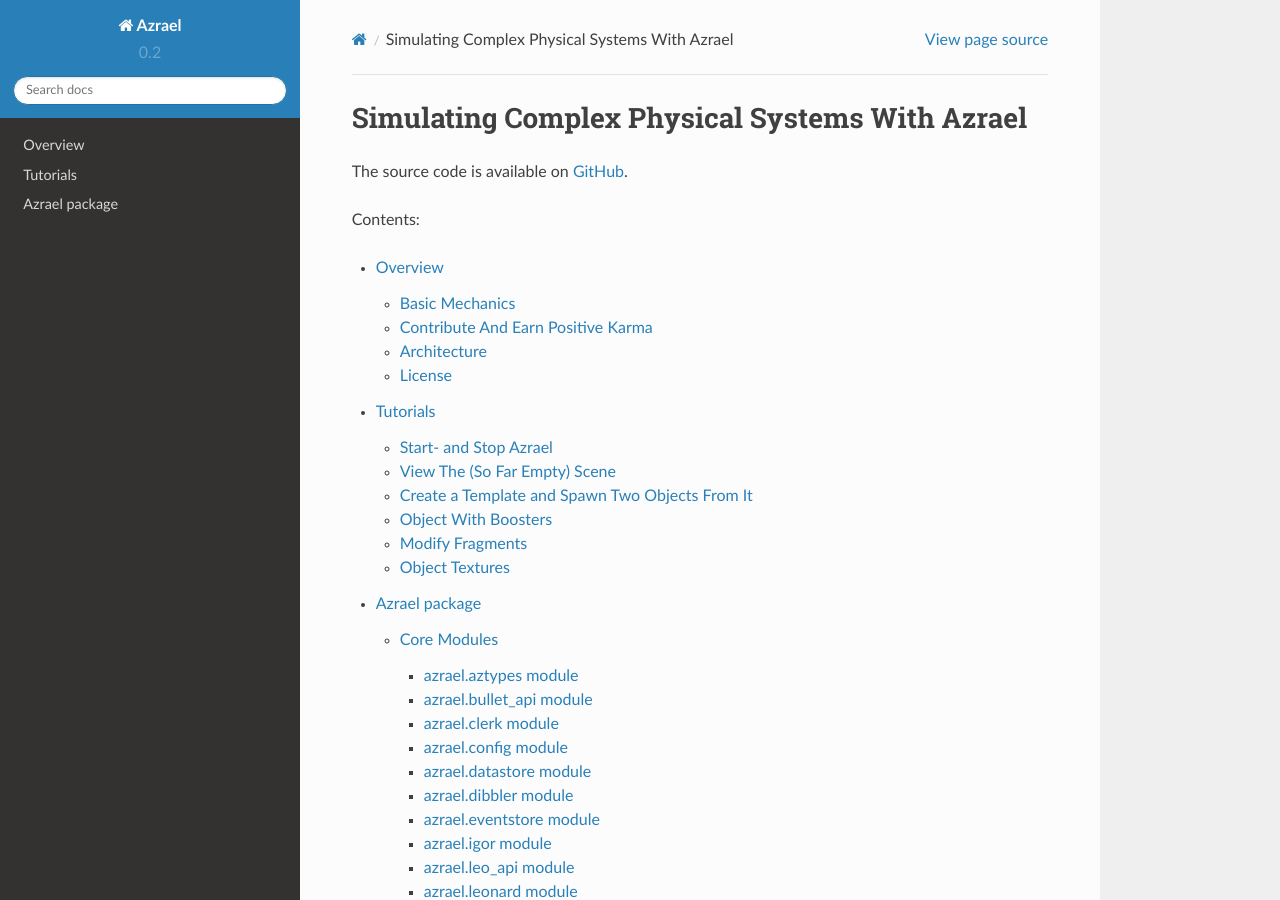
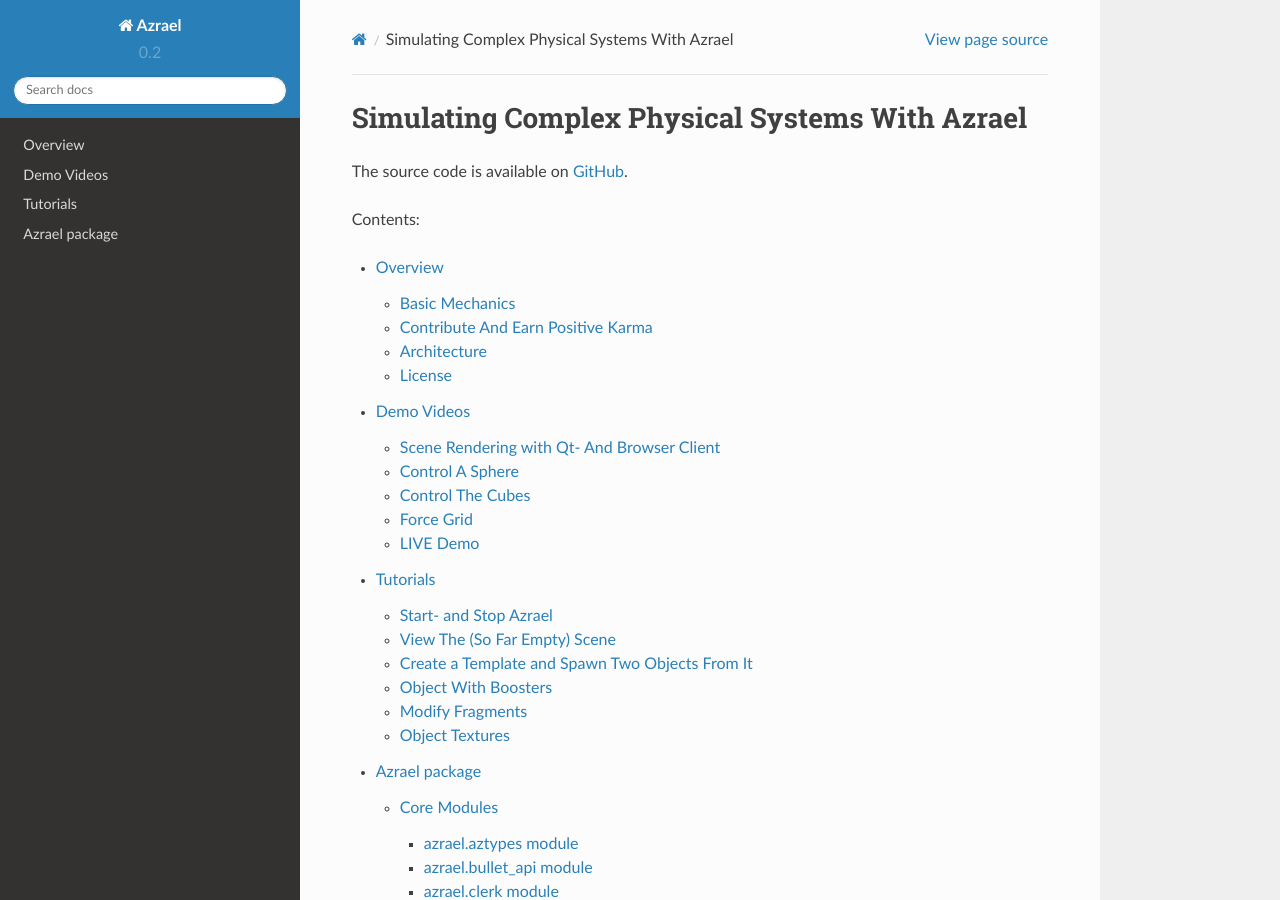
Before and after one commit to olitheolix/azrael, a Sphinx documentation site: the page built from doc/index.rst, in a window 1280 px wide and 900 px high. Built offline with Sphinx 7.4.7 and the Read the Docs theme 2.0.0, drawn with Linux system fonts in a browser that asks for light colours.

Commit message:
Added demos page to documentation.

```diff
--- /dev/null
+++ b/doc/demos.rst
@@ -0,0 +1,103 @@
+Demo Videos
+===========
+
+The videos below were recorded on my local compouter with Azrael running on an
+AWS `c4.large` instance. The ping from my computer to AWS was ~15ms. All videos
+were sped up for viewing convenience.
+
+.. note:: the videos show a fairly old version of Azrael. The principles are
+   still the same but the commands shown in the videos are not. For a more up
+   to date live demo please take a look at the
+   `PyCon Australia 2015 <https://youtu.be/JG8-yurFBXM?list=PLs4CJRBY5F1IZYVBLXGX1DRYXHMjUjG8k>`_
+   or try the latest demos yourself.
+
+
+Scene Rendering with Qt- And Browser Client
+-------------------------------------------
+
+The Qt- and browser based viewers stay in sync via Azrael.
+
+.. raw:: html
+
+    <video autoplay="autoplay" loop="loop" width="100%">
+
+      <source src="https://s3-ap-southeast-2.amazonaws.com/olitheolix/azrael/bothviewers.mp4" type="video/mp4" />
+      <source src="https://s3-ap-southeast-2.amazonaws.com/olitheolix/azrael/bothviewers.ogv" type="video/ogg" />
+      <source src="https://s3-ap-southeast-2.amazonaws.com/olitheolix/azrael/bothviewers.webm" type="video/ogg" />
+      Your browser does not support the video tag.
+    </video>
+    <p>
+
+
+Control A Sphere
+----------------
+The sphere has three engines (left, middle, right). The engines themselves are
+currently invisible because I am a lousy mesh designer. Nevertheless, they can
+exert forces onto the sphere.
+
+To control those engines, and by implication the sphere, we send commands
+to them via the Python script seen in the demo. The net effect is that the
+sphere accelerates forwards and picks up spin.
+
+.. raw:: html
+
+    <video autoplay="autoplay" loop="loop" width="100%">
+      <source src="https://s3-ap-southeast-2.amazonaws.com/olitheolix/azrael/sphere.mp4" type="video/mp4" />
+      <source src="https://s3-ap-southeast-2.amazonaws.com/olitheolix/azrael/sphere.ogv" type="video/ogg" />
+      <source src="https://s3-ap-southeast-2.amazonaws.com/olitheolix/azrael/sphere.webm" type="video/ogg" />
+      Your browser does not support the video tag.
+    </video>
+    <p>
+
+
+Control The Cubes
+-----------------
+This is similar to the previous demo except that this time the Python script
+sends control commands to the engines of the cubes.
+
+.. raw:: html
+
+    <video autoplay="autoplay" loop="loop" width="100%">
+      <source src="https://s3-ap-southeast-2.amazonaws.com/olitheolix/azrael/swarm.mp4" type="video/mp4" />
+      <source src="https://s3-ap-southeast-2.amazonaws.com/olitheolix/azrael/swarm.ogv" type="video/ogg" />
+      <source src="https://s3-ap-southeast-2.amazonaws.com/olitheolix/azrael/swarm.webm" type="video/ogg" />
+      Your browser does not support the video tag.
+    </video>
+    <p>
+
+
+Force Grid
+----------
+Every simulation supports a spatial force grid which applies to all
+objects. With this you can simulate global effects like free space (all values
+are zero), gravity (constant value every where), or turbulence likes wind.
+
+This demo in particular alternates the grid values between two
+states. The first induces a circular motion, the second pulls all cubes to the
+center. However, the effect is spatially limited, which is why some cubes
+eventually escape.
+
+.. raw:: html
+
+    <video autoplay="autoplay" loop="loop" width="100%">
+      <source src="https://s3-ap-southeast-2.amazonaws.com/olitheolix/azrael/tumbler.mp4" type="video/mp4" />
+      <source src="https://s3-ap-southeast-2.amazonaws.com/olitheolix/azrael/tumbler.ogv" type="video/ogg" />
+      <source src="https://s3-ap-southeast-2.amazonaws.com/olitheolix/azrael/tumbler.webm" type="video/ogg" />
+      Your browser does not support the video tag.
+    </video>
+    <p>
+
+Disclaimer: the support for spatial force fields is rudimentary at best and
+only serves to explore the concept.
+
+
+LIVE Demo
+---------
+
+I do not maintain a 24/7 live demo because running a c4 instance is expensive.
+However, if you feel lucky today then point your Firefox or Chrome
+`click here <http://54.66.206.238:8080>`_ - maybe it is running today.
+
+Alternatively, spin up a Linux instance on your favorite cloud, open ports 5555 and 8080,
+and install Docker (Compose). Then launch the demo container as explained in the
+`Readme <https://github.com/olitheolix/azrael>`_ file.
--- a/doc/index.rst
+++ b/doc/index.rst
@@ -14,6 +14,7 @@
    :maxdepth: 4
 
    overview
+   demos
    tutorials
    api
 
```
